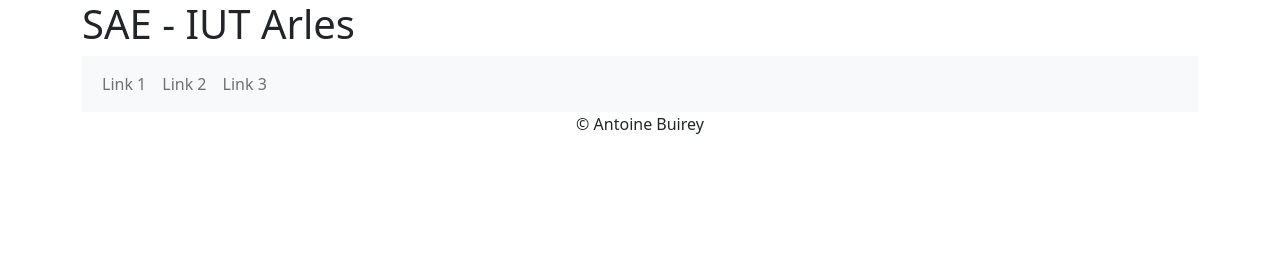
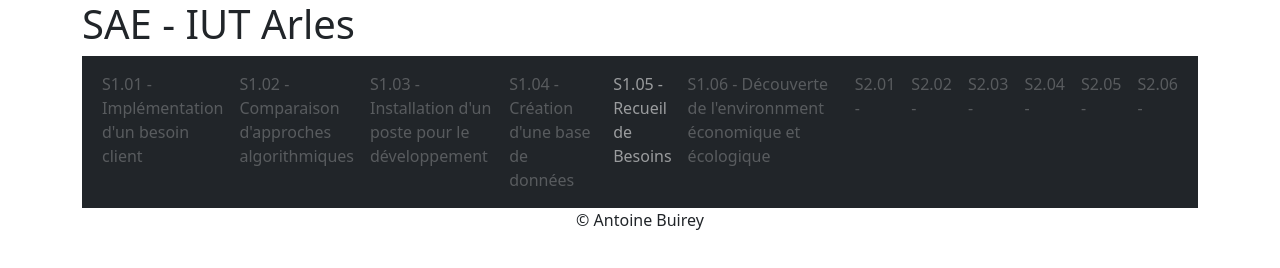
Before and after one commit to clib-storage/clib-storage.github.io, a plain HTML site: page index.html in a window 1280 px wide. Drawn offline with nearby package versions, Linux system fonts and the light colour scheme.

Commit message:
Update index.html

```diff
--- a/index.html
+++ b/index.html
@@ -12,26 +12,49 @@
             <header>
                 <h1>SAE - IUT Arles</h1>
             </header>
-
-            <nav class="navbar navbar-expand-sm bg-light">
-
+            <nav class="navbar navbar-expand-sm bg-dark navbar-dark">
                 <div class="container-fluid">
-                  <!-- Links -->
                     <ul class="navbar-nav">
                         <li class="nav-item">
-                      <a class="nav-link" href="#">Link 1</a>
+                            <a class="nav-link disabled" href="https://iut-arles-sae.github.io/S01-05/site/">S1.01 - Implémentation d'un besoin client</a>
                         </li>
                         <li class="nav-item">
-                      <a class="nav-link" href="#">Link 2</a>
+                            <a class="nav-link disabled" href="https://iut-arles-sae.github.io/S01-05/site/">S1.02 - Comparaison d'approches algorithmiques</a>
                         </li>
                         <li class="nav-item">
-                      <a class="nav-link" href="#">Link 3</a>
+                            <a class="nav-link disabled" href="https://iut-arles-sae.github.io/S01-05/site/">S1.03 - Installation d'un poste pour le développement</a>
+                        </li>
+                        <li class="nav-item">
+                            <a class="nav-link disabled" href="https://iut-arles-sae.github.io/S01-05/site/">S1.04 - Création d'une base de données</a>
+                        </li>
+                        <li class="nav-item">
+                            <a class="nav-link" href="https://iut-arles-sae.github.io/S01-05/site/">S1.05 - Recueil de Besoins</a>
+                        </li>
+                        <li class="nav-item">
+                            <a class="nav-link disabled" href="https://iut-arles-sae.github.io/S01-05/site/">S1.06 - Découverte de l'environnment économique et écologique</a>
+                        </li>
+
+                        <li class="nav-item">
+                            <a class="nav-link disabled" href="https://iut-arles-sae.github.io/S01-05/site/">S2.01 - </a>
+                        </li>
+                        <li class="nav-item">
+                            <a class="nav-link disabled" href="https://iut-arles-sae.github.io/S01-05/site/">S2.02 - </a>
+                        </li>
+                        <li class="nav-item">
+                            <a class="nav-link disabled" href="https://iut-arles-sae.github.io/S01-05/site/">S2.03 - </a>
+                        </li>
+                        <li class="nav-item">
+                            <a class="nav-link disabled" href="https://iut-arles-sae.github.io/S01-05/site/">S2.04 - </a>
+                        </li>
+                        <li class="nav-item">
+                            <a class="nav-link disabled" href="https://iut-arles-sae.github.io/S01-05/site/">S2.05 - </a>
+                        </li>
+                        <li class="nav-item">
+                            <a class="nav-link disabled" href="https://iut-arles-sae.github.io/S01-05/site/">S2.06 - </a>
                         </li>
                     </ul>
                 </div>
-
             </nav>
-
 
             <footer>
                 <p class="d-flex justify-content-center">&copy; Antoine Buirey</p>
```
Lines whose indentation alone changed are shown as unchanged.
